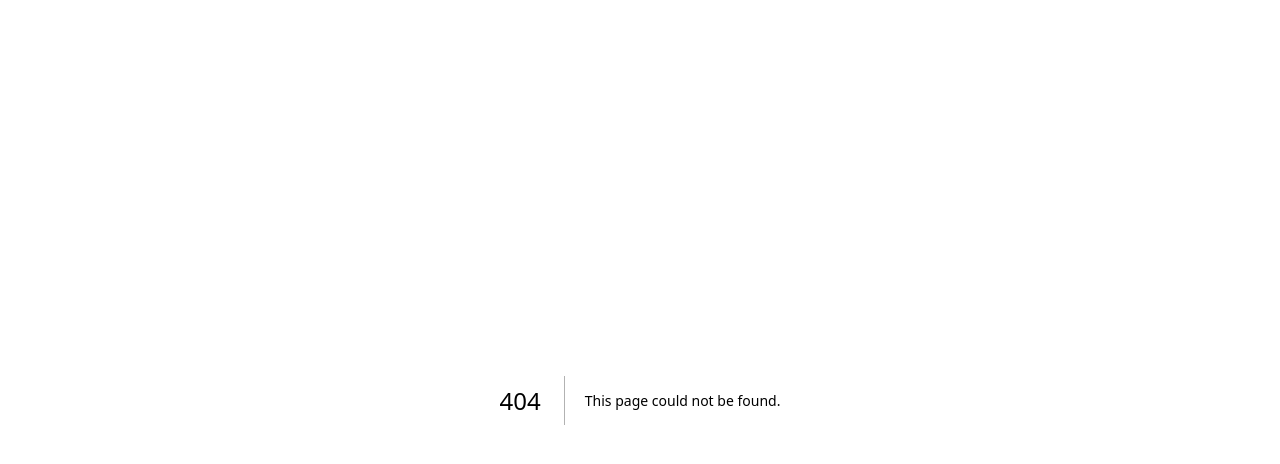
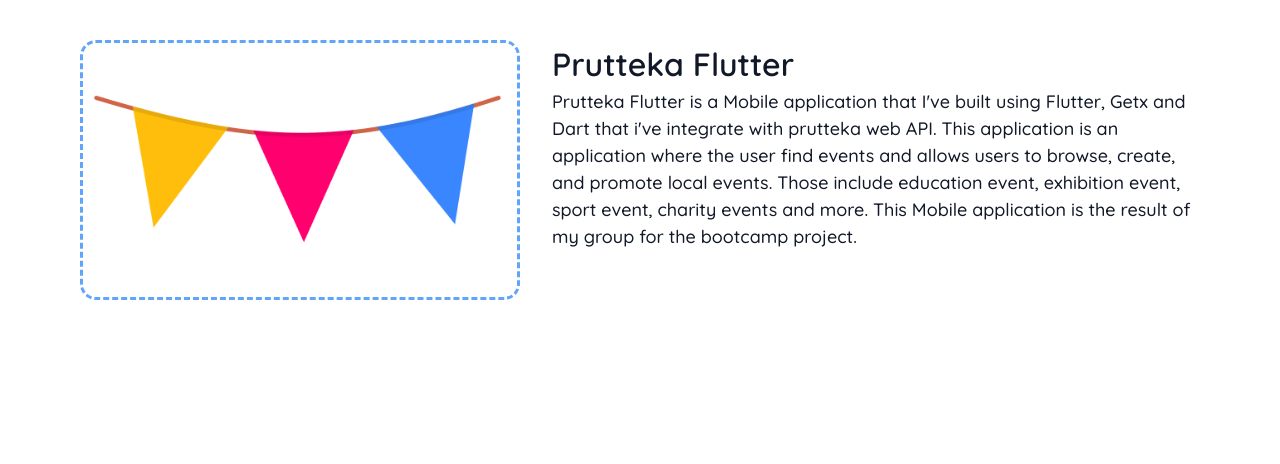
Before and after one commit to itsnang/Personal-Portfolio, a Next.js app: page /projects/PrutekaFlutter in a window 1280 px wide. Before the commit this address had no page. Shown: the top 464 px of the page. Built offline with nearby package versions, Linux system fonts and the light colour scheme.

Commit message:
feat: projects dynamic route

```diff
--- a/src/pages/_app.tsx
+++ b/src/pages/_app.tsx
@@ -1,6 +1,13 @@
-import '@/styles/globals.css'
-import type { AppProps } from 'next/app'
+import { MainLayout } from "@/layout/MainLayout";
+import "@/styles/globals.css";
+import type { AppProps } from "next/app";
 
 export default function App({ Component, pageProps }: AppProps) {
-  return <Component {...pageProps} />
+  return (
+    <>
+      <MainLayout>
+        <Component {...pageProps} />
+      </MainLayout>
+    </>
+  );
 }
--- a/src/pages/index.tsx
+++ b/src/pages/index.tsx
@@ -1,8 +1,14 @@
 import Image from "next/image";
 import { Inter } from "next/font/google";
+import { ProfilePage } from "./ProfilePage";
+import { MainLayout } from "@/layout/MainLayout";
 
 const inter = Inter({ subsets: ["latin"] });
 
 export default function Home() {
-  return <></>;
+  return (
+    <>
+      <ProfilePage />
+    </>
+  );
 }
--- /dev/null
+++ b/src/pages/projects/[id].tsx
@@ -0,0 +1,37 @@
+import { ImageContain } from "@/components/ImageContain";
+import { projects, projectsType } from "../../data/projects";
+import Image from "next/image";
+import React from "react";
+import { MainLayout } from "@/layout/MainLayout";
+import { Typography } from "@/components/Typography";
+
+export default function Project({ project }: { project: projectsType }) {
+  return (
+    <>
+      <MainLayout className="pt-10">
+        <div className="flex flex-row gap-8">
+          <div className="w-[440px] flex h-[260px] border-[3px] border-dashed rounded-2xl border-blue-400">
+            <ImageContain alt="projects" src={project.poster} rounded />
+          </div>
+          <div className="flex flex-1 flex-col">
+            <Typography variant="h2">{project.title}</Typography>
+            <Typography variant="h6">{project.description}</Typography>
+          </div>
+        </div>
+        <div></div>
+      </MainLayout>
+    </>
+  );
+}
+
+export async function getServerSideProps({ params }: { params: any }) {
+  const project = projects.find(
+    (project: projectsType) => project.id === params.id
+  );
+
+  return {
+    props: {
+      project: project,
+    },
+  };
+}
```
